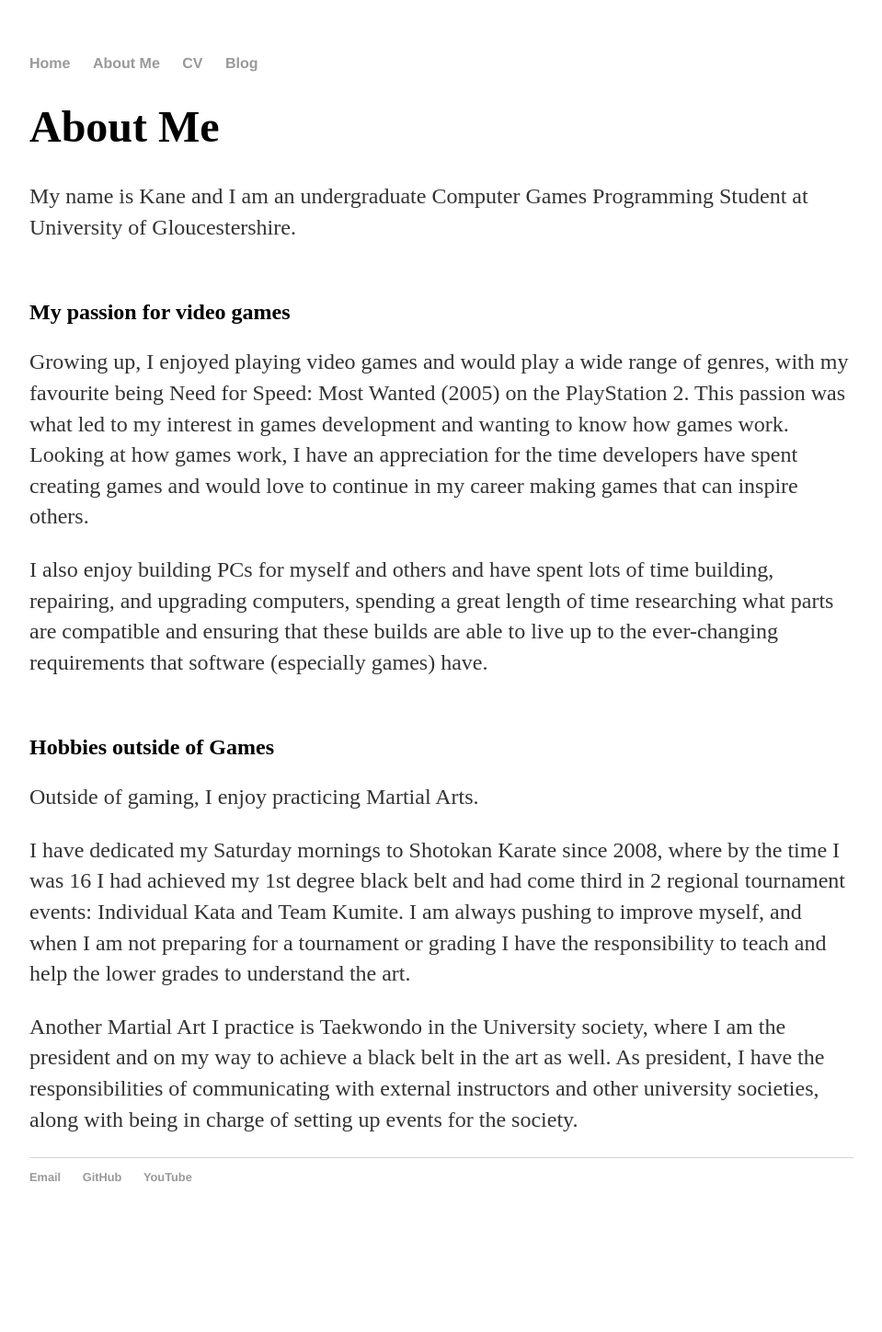
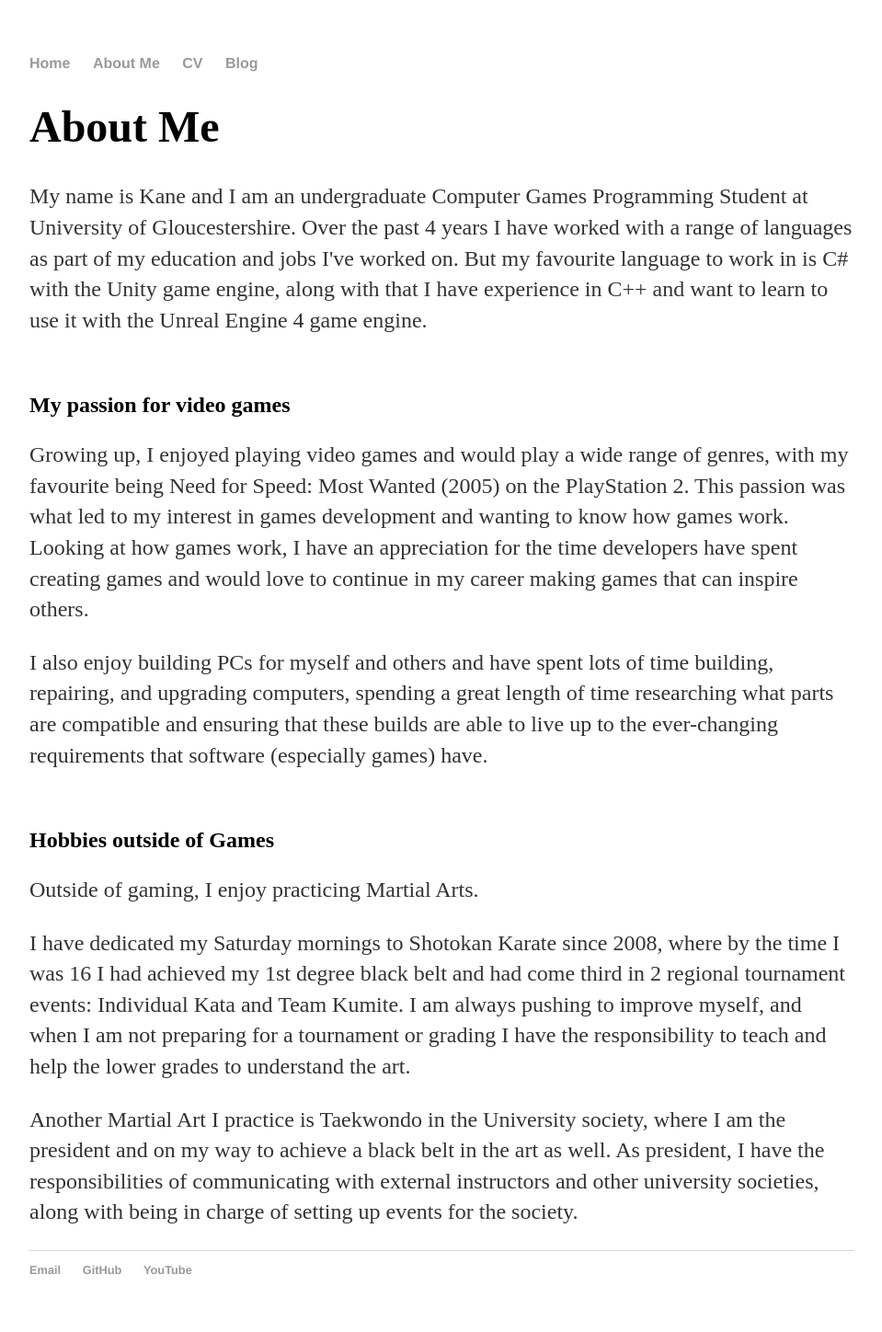
Before and after one commit to KaneAdams-Dev/KaneAdams-Dev.github.io, a Jekyll site: the page built from about/index.html, in a window 1280 px wide. Shown: the whole page at 92% size, without its empty margins (160-1119 px from the left). Built offline with Jekyll 4.4.1, drawn with Linux system fonts in a browser that asks for light colours; Markdown is read by kramdown in place of the engine named in the settings; before the commit the page ends 1347 px from its top, so only the background shows below that.

```diff
--- a/about/index.html
+++ b/about/index.html
@@ -3,7 +3,11 @@
 title: About Me
 ---
 <h1>{{ page.title }}</h1>
-<p>My name is Kane and I am an undergraduate Computer Games Programming Student at University of Gloucestershire.</p>
+<p>
+    My name is Kane and I am an undergraduate Computer Games Programming Student at University of Gloucestershire.
+    Over the past 4 years I have worked with a range of languages as part of my education and jobs I've worked on.
+    But my favourite language to work in is C# with the Unity game engine, along with that I have experience in C++ and want to learn to use it with the Unreal Engine 4 game engine.
+</p>
 
 <br>
 
```
Also changed, not shown: cv/index.html (added, +42 -0 lines).
